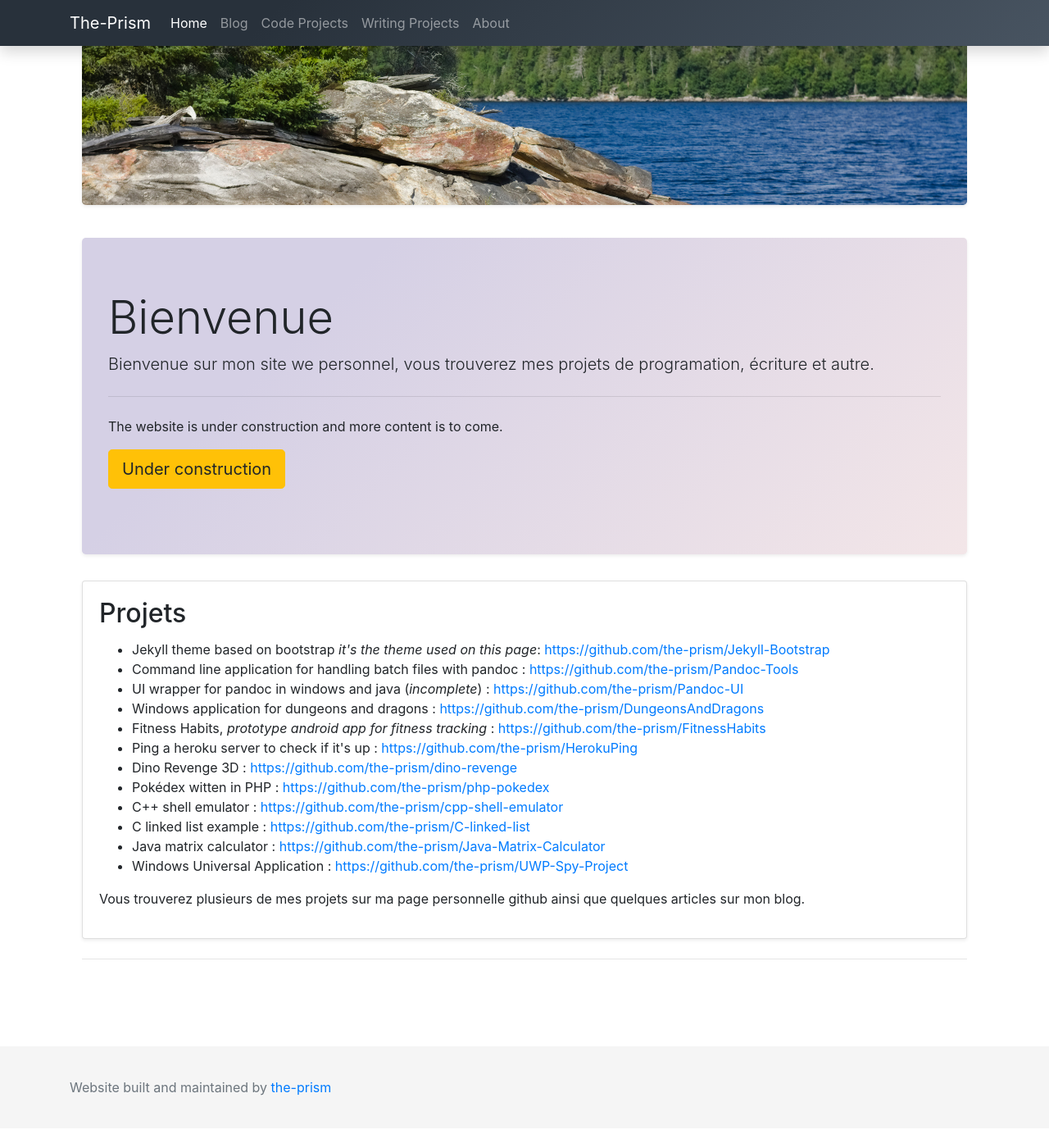
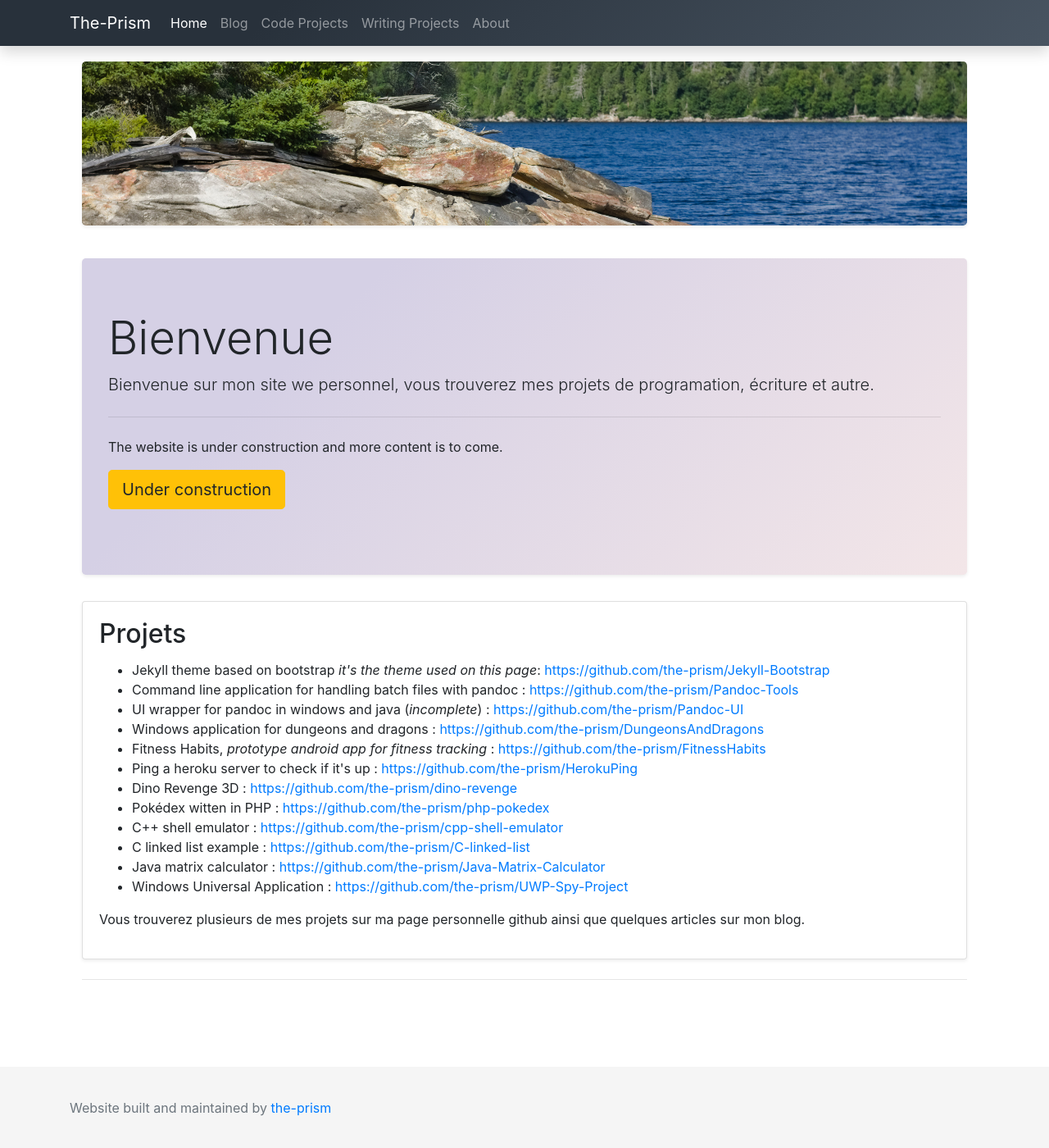
Before and after one commit to the-prism/website, a Jekyll site: the page built from index.html, in a window 1280 px wide and 1400 px high. Shown: the whole window at 82% size. Built offline with Jekyll 4.4.1, drawn with Linux system fonts in a browser that asks for light colours.

Commit message:
Add more top padding to unhide stuff

```diff
--- a/css/style.scss
+++ b/css/style.scss
@@ -9,7 +9,7 @@
 // add more css stuff here
 
 body {
-  padding-top: 50px;
+  padding-top: 75px;
 }
 
 .content {
```
